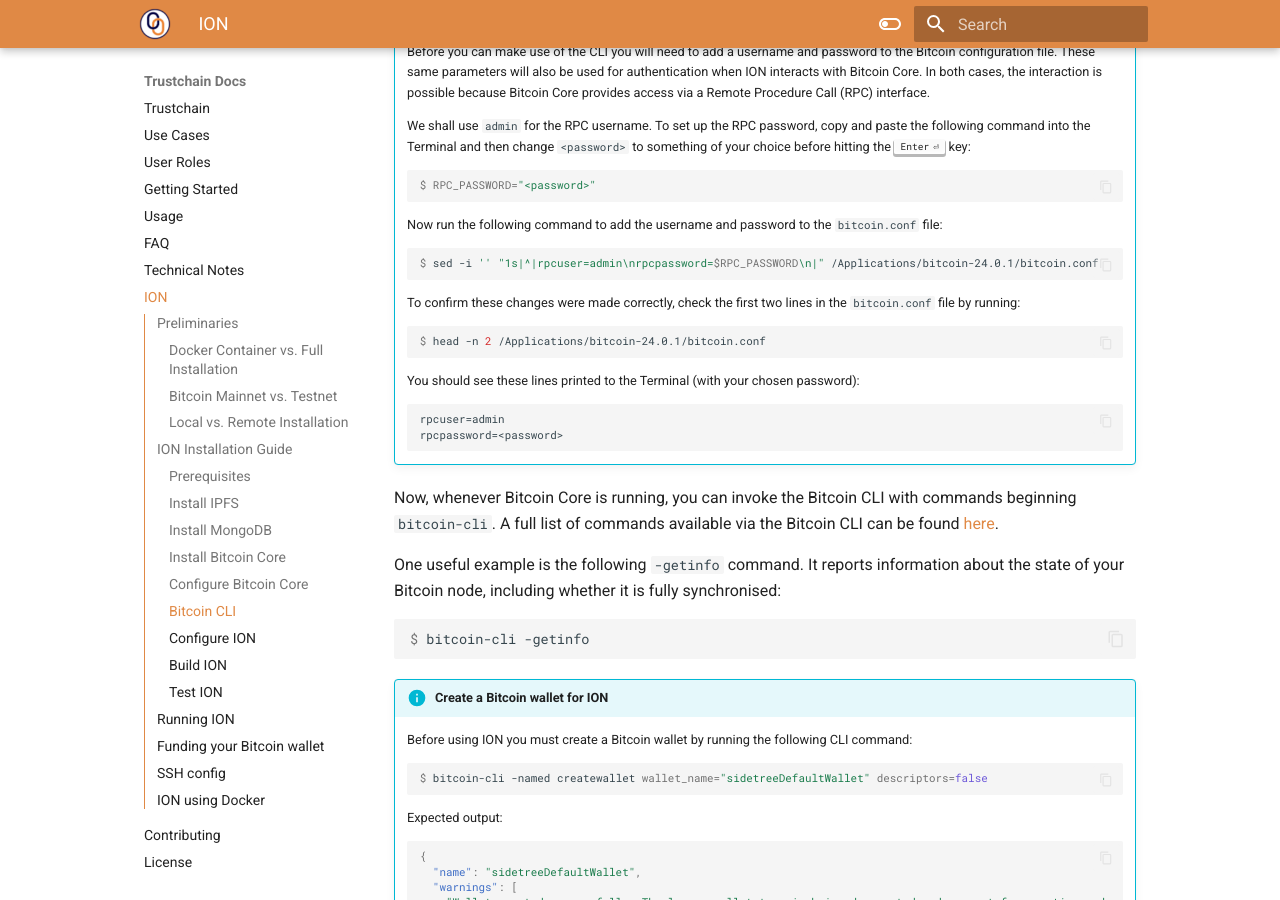
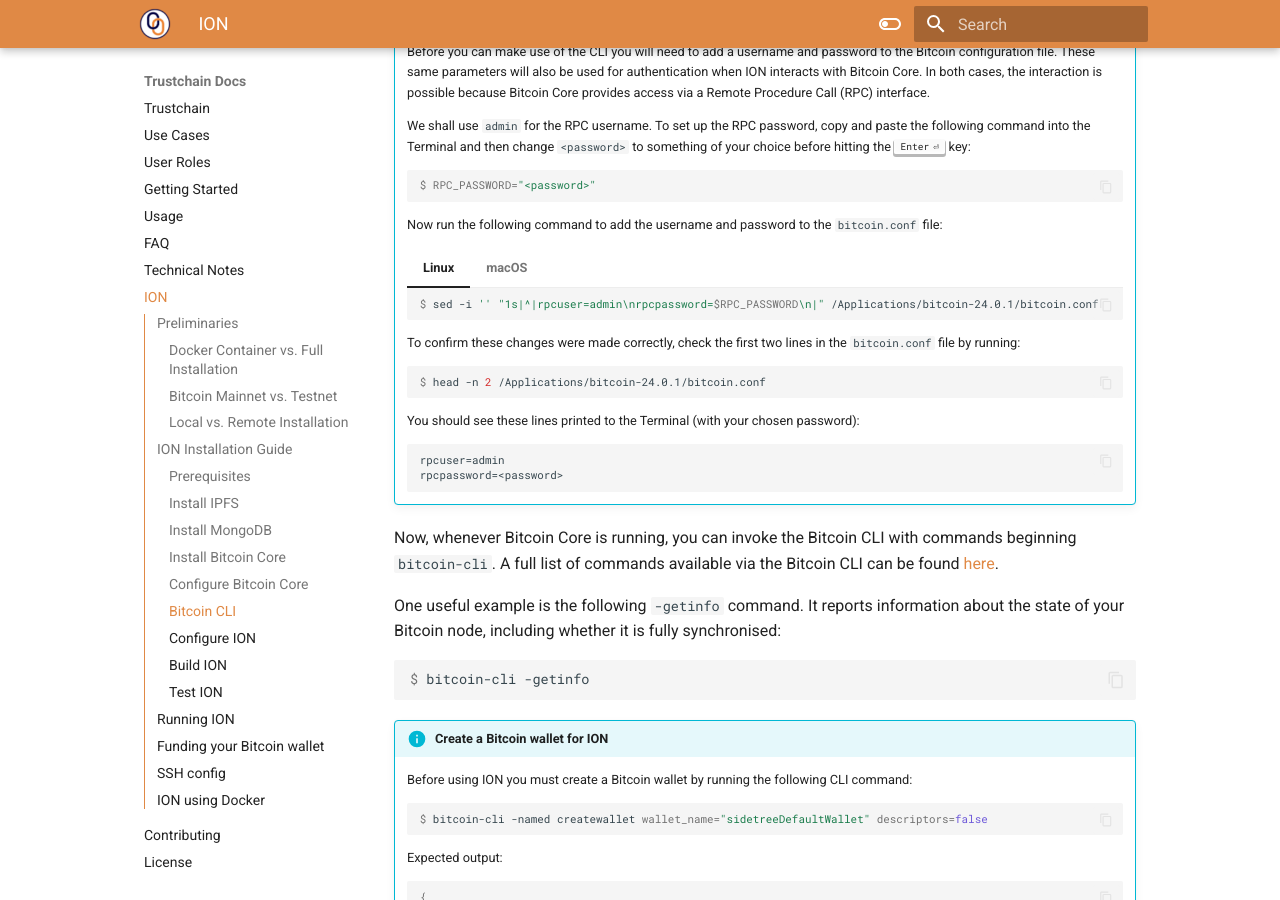
Before and after one commit to alan-turing-institute/trustchain, an MkDocs documentation site: the page built from docs/ion.md, in a window 1280 px wide and 900 px high, scrolled down 5777 px. Built offline with MkDocs 1.6.1 and Material for MkDocs 9.7.7, drawn with Linux system fonts in a browser that asks for light colours; nearby versions of some CDN libraries; library files that are not in the unit come from our copies.

Commit message:
Fix sed command for Linux in ION docs (again)

````diff
--- a/docs/ion.md
+++ b/docs/ion.md
@@ -343,9 +343,16 @@
     $ RPC_PASSWORD="<password>"
     ```
     Now run the following command to add the username and password to the `bitcoin.conf` file:
-    ```console
-    $ sed -i '' "1s|^|rpcuser=admin\nrpcpassword=$RPC_PASSWORD\n|" /Applications/bitcoin-24.0.1/bitcoin.conf
-    ```
+
+    === "Linux"
+        ```console
+        $ sed -i '' "1s|^|rpcuser=admin\nrpcpassword=$RPC_PASSWORD\n|" /Applications/bitcoin-24.0.1/bitcoin.conf
+        ```
+    === "macOS"
+        ```console
+        $ sed -i '' "1s|^|rpcuser=admin\nrpcpassword=$RPC_PASSWORD\n|" /Applications/bitcoin-24.0.1/bitcoin.conf
+        ```
+
     To confirm these changes were made correctly, check the first two lines in the `bitcoin.conf` file by running:
     ```console
     $ head -n 2 /Applications/bitcoin-24.0.1/bitcoin.conf
@@ -449,11 +456,11 @@
 Having made copies of the template configuration files, we now edit some of their parameters to match our Bitcoin Core configuration.
 
 Set the `bitcoinDataDirectory` parameter (skip this step if your `BITCOIN_DATA` directory is on a network drive):
+
 === "Linux"
     ```console
     $ sed -i 's|"bitcoinDataDirectory": ".*"|"bitcoinDataDirectory": "'$BITCOIN_DATA'"|g' $ION_BITCOIN_CONFIG_FILE_PATH
     ```
-
 === "macOS"
     ```console
     $ sed -i '' 's|"bitcoinDataDirectory": ".*"|"bitcoinDataDirectory": "'$BITCOIN_DATA'"|g' $ION_BITCOIN_CONFIG_FILE_PATH
@@ -462,11 +469,11 @@
 Next we shall set the `bitcoinRpcUsername` and `bitcoinRpcPassword` parameters. These must match the username and password chosen in the [Bitcoin CLI](#bitcoin-cli) section above.
 
 We chose `admin` for the RPC username. The following command sets this same value inside the ION config file:
+
 === "Linux"
     ```console
     $ sed -i 's|"bitcoinRpcUsername": ".*"|"bitcoinRpcUsername": "admin"|g' $ION_BITCOIN_CONFIG_FILE_PATH
     ```
-
 === "macOS"
     ```console
     $ sed -i '' 's|"bitcoinRpcUsername": ".*"|"bitcoinRpcUsername": "admin"|g' $ION_BITCOIN_CONFIG_FILE_PATH
@@ -478,11 +485,11 @@
 ```
 
 Then run this command to update the `bitcoinRpcPassword` parameter in the ION config file:
+
 === "Linux"
     ```console
     $ sed -i 's|"bitcoinRpcPassword": ".*"|"bitcoinRpcPassword": "'$RPC_PASSWORD'"|g' $ION_BITCOIN_CONFIG_FILE_PATH
     ```
-
 === "macOS"
     ```console
     $ sed -i '' 's|"bitcoinRpcPassword": ".*"|"bitcoinRpcPassword": "'$RPC_PASSWORD'"|g' $ION_BITCOIN_CONFIG_FILE_PATH
@@ -500,11 +507,11 @@
     ```
 
     Then run this command to update the `bitcoinWalletOrImportString` parameter in the ION config file:
+
     === "Linux"
         ```console
         $ sed -i 's|"bitcoinWalletOrImportString": ".*"|"bitcoinWalletOrImportString": "'$WIF'"|g' $ION_BITCOIN_CONFIG_FILE_PATH
         ```
-
     === "macOS"
         ```console
         $ sed -i '' 's|"bitcoinWalletOrImportString": ".*"|"bitcoinWalletOrImportString": "'$WIF'"|g' $ION_BITCOIN_CONFIG_FILE_PATH
@@ -606,7 +613,6 @@
         ```console
         $ sed -i 's|"bitcoinWalletOrImportString": ".*"|"bitcoinWalletOrImportString": "'$WIF'"|g' $ION_CONFIG/testnet-bitcoin-config.json
         ```
-
     === "macOS"
         ```console
         $ sed -i '' 's|"bitcoinWalletOrImportString": ".*"|"bitcoinWalletOrImportString": "'$WIF'"|g' $ION_CONFIG/testnet-bitcoin-config.json
````
